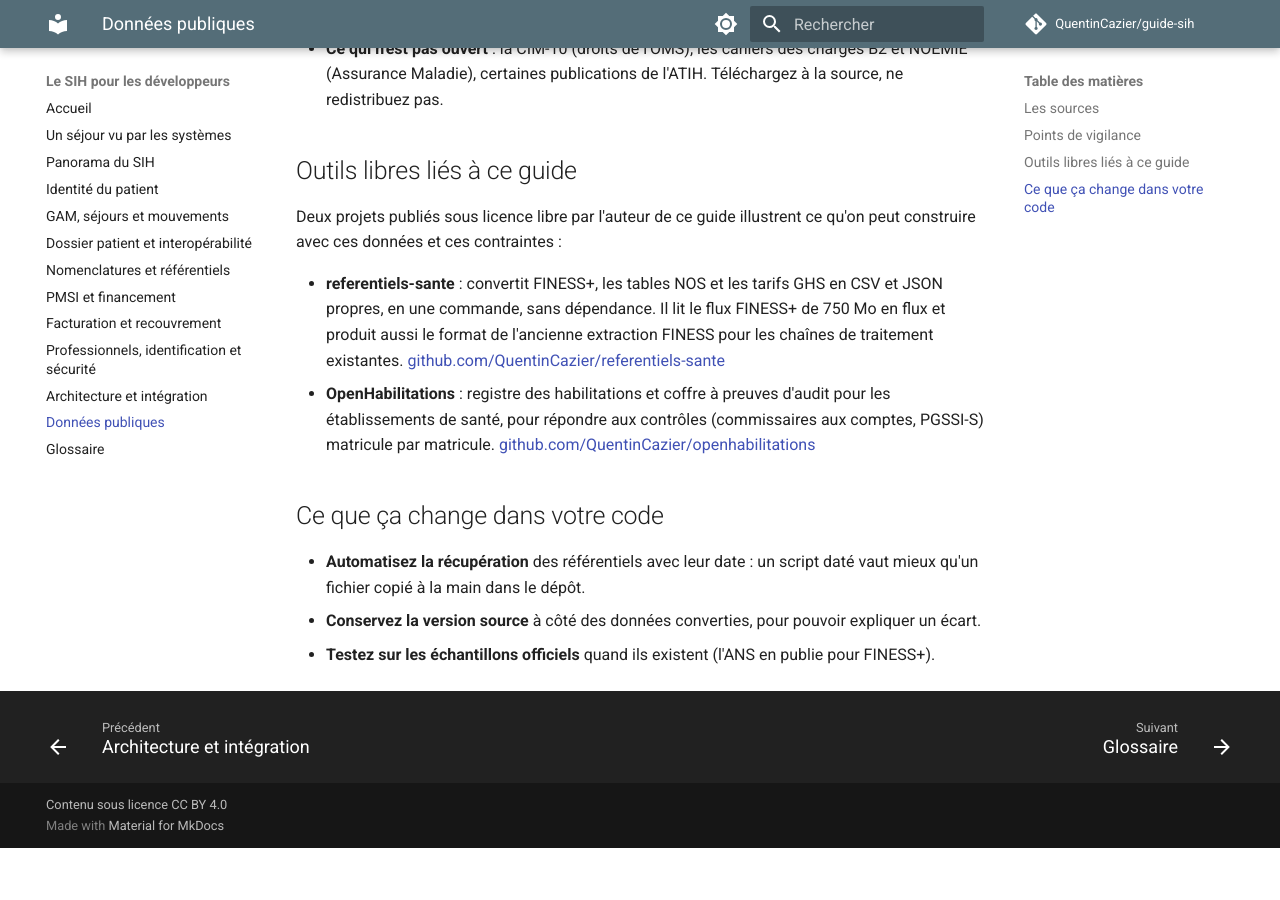
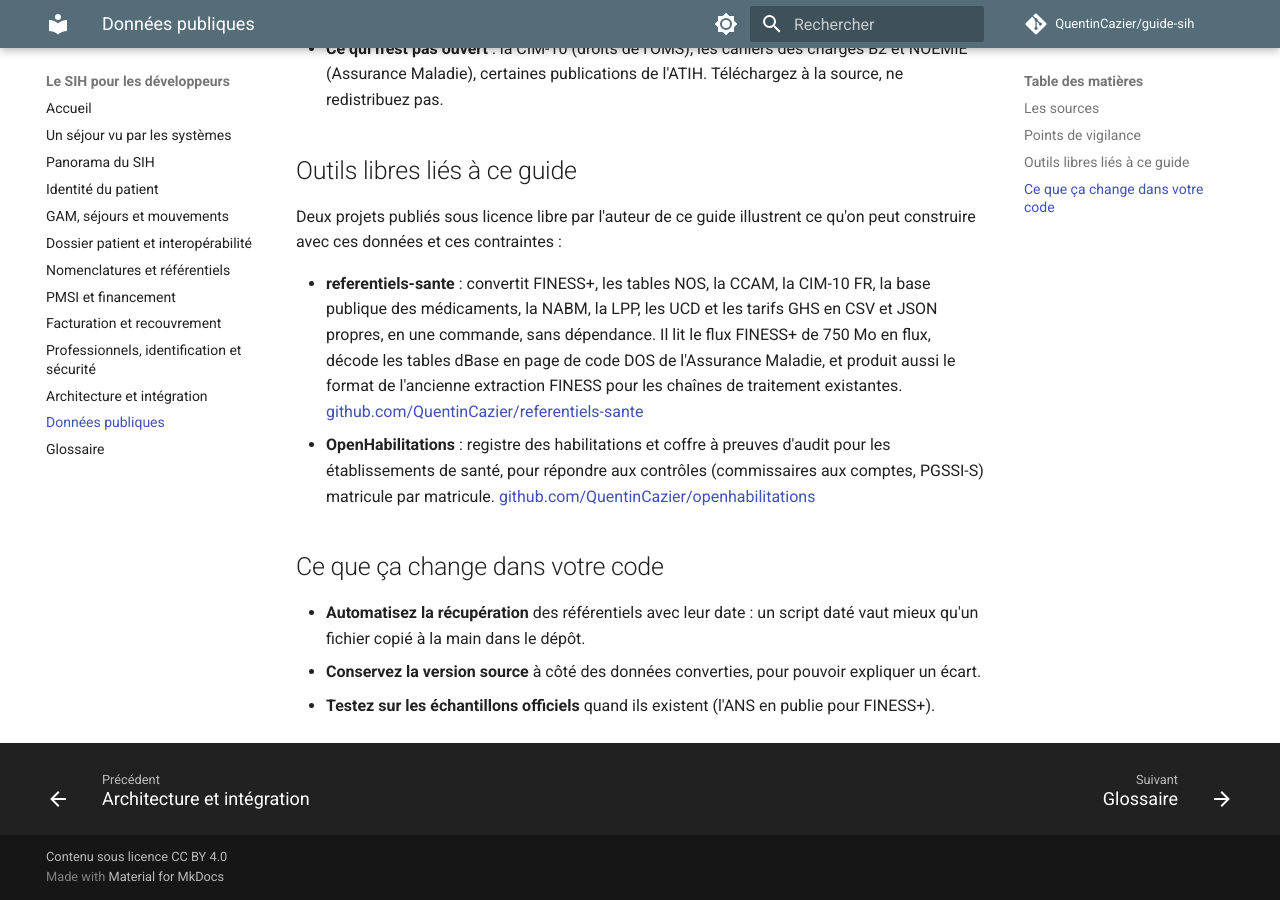
Before and after one commit to QuentinCazier/guide-sih, an MkDocs documentation site: the page built from docs/donnees-publiques.md, in a window 1280 px wide and 900 px high, scrolled down 1542 px. Built offline with MkDocs 1.6.1 and Material for MkDocs 9.7.7, drawn with Linux system fonts in a browser that asks for light colours; comment, search, counter and statistics services are not loaded; before the commit the page ends 2390 px from its top, so only the background shows below that.

Commit message:
Données publiques : périmètre étendu de referentiels-sante

```diff
--- a/docs/donnees-publiques.md
+++ b/docs/donnees-publiques.md
@@ -36,9 +36,11 @@ trouver, sous quelle licence et dans quel format évite bien des heures.
 Deux projets publiés sous licence libre par l'auteur de ce guide illustrent
 ce qu'on peut construire avec ces données et ces contraintes :
 
-- **referentiels-sante** : convertit FINESS+, les tables NOS et les tarifs GHS
-  en CSV et JSON propres, en une commande, sans dépendance. Il lit le flux
-  FINESS+ de 750 Mo en flux et produit aussi le format de l'ancienne
+- **referentiels-sante** : convertit FINESS+, les tables NOS, la CCAM, la
+  CIM-10 FR, la base publique des médicaments, la NABM, la LPP, les UCD et les
+  tarifs GHS en CSV et JSON propres, en une commande, sans dépendance. Il lit
+  le flux FINESS+ de 750 Mo en flux, décode les tables dBase en page de code
+  DOS de l'Assurance Maladie, et produit aussi le format de l'ancienne
   extraction FINESS pour les chaînes de traitement existantes.
   [github.com/QuentinCazier/referentiels-sante](https://github.com/QuentinCazier/referentiels-sante)
 - **OpenHabilitations** : registre des habilitations et coffre à preuves
```
